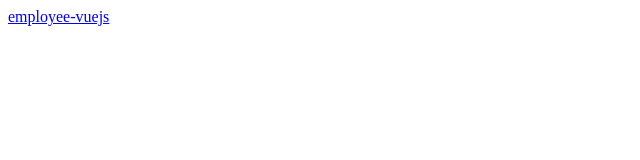
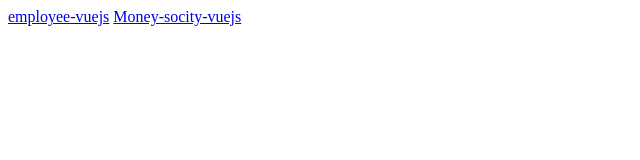
Before and after one commit to codesadd/codesadd.github.io, a plain HTML site: page index.html in a window 1280 px wide. Shown: the whole page, without its empty margins (0-640 px from the left). Drawn offline with Linux system fonts and the light colour scheme.

Commit message:
add link to money-socity

```diff
--- a/index.html
+++ b/index.html
@@ -8,5 +8,6 @@
 </head>
 <body>
   <a href="employee-vuejs/index.html">employee-vuejs</a>
+  <a href="money-socity/index.html">Money-socity-vuejs</a>
 </body>
 </html>
```
